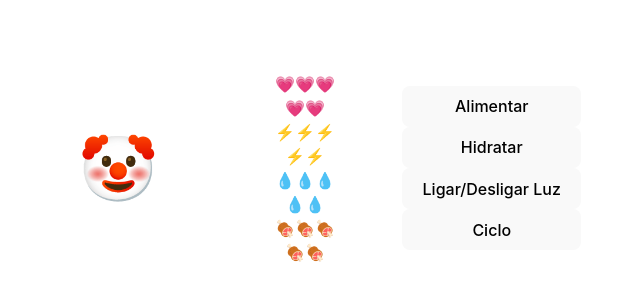
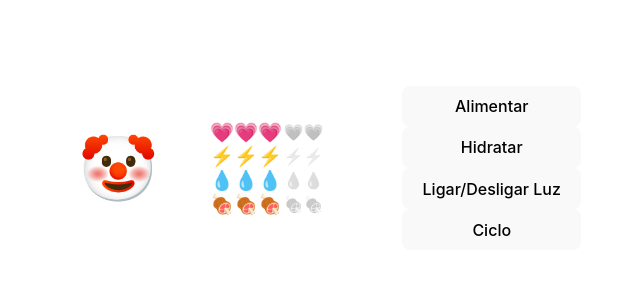
Before and after one commit to ufjf-dcc207/ufjf-dcc207-2024-3-a-atv06-DarlanHenrique, a React (Vite) app: page / in a window 1280 px wide. Shown: the part 232-532 px from the top of the page, without its empty margins (335-975 px from the left). Built offline with nearby package versions, Linux system fonts and the light colour scheme.

Commit message:
adding health logic

```diff
--- a/src/Attribute.css
+++ b/src/Attribute.css
@@ -1,3 +1,14 @@
-.inactive {
-  color: #ccc;
+.attribute {
+    display: flex;
+
+    .active {
+        scale: 1.2;
+    }
+    .inactive {
+        filter: grayscale(100%);
+        opacity: 0.4;
+        color: #ccc;
+        margin-left: 0.5em;
+    }
+
 }
--- a/src/Emoji.tsx
+++ b/src/Emoji.tsx
@@ -11,6 +11,10 @@ const EMOJIS = new Map<string, string>([
 
 export default function Emoji() {
   const [situation, setSituation] = useState("");
+  const [food, setFood] = useState(3);
+  const [water, setWater] = useState(3);
+  const [health, setHealth] = useState(3);
+  const [energy, setEnergy] = useState(3);
 
   //   function toHappy() {
   //     setSituation("happy");
@@ -41,35 +45,41 @@ export default function Emoji() {
   //     }
   //   }
 
-  function onAlimentar() {
-
+  function onFood() {
+    setFood(Math.min(food + 1, 5));
   }
 
-  function OnHidratar() {
-
+  function onWater() {
+    setWater(Math.min(water + 1, 5));
   }
 
-  function onLigaDesligaLuz() {
-
+  function onEnergy() {
+    setEnergy(Math.min(energy + 1, 5));
   }
 
   function onCiclo() {
+    setFood(Math.max(0, food - 1));
+    setWater(Math.max(0, water - 1));
+    setEnergy(Math.max(0, energy - 1));
 
+    if (food === 0) setHealth((prevHealth) => Math.max(0, prevHealth - 1));
+    if (water === 0) setHealth((prevHealth) => Math.max(0, prevHealth - 1));
+    if (energy === 0) setHealth((prevHealth) => Math.max(0, prevHealth - 1));
   }
 
   return (
     <div className="emoji">
       <div className="face">{EMOJIS.get(situation) || "🤡"}</div>
       <div className="attributes">
-        <Attribute icon="💗" value={3} />
-        <Attribute icon="⚡" value={3} />
-        <Attribute icon="💧" value={3} />
-        <Attribute icon="🍖" value={3} />
+        <Attribute icon="💗" value={health} />
+        <Attribute icon="⚡" value={energy} />
+        <Attribute icon="💧" value={water} />
+        <Attribute icon="🍖" value={food} />
       </div>
       <div className="actions">
-        <button onClick={onAlimentar}>Alimentar</button>
-        <button onClick={OnHidratar}>Hidratar</button>
-        <button onClick={onLigaDesligaLuz}>Ligar/Desligar Luz</button>
+        <button onClick={onFood}>Alimentar</button>
+        <button onClick={onWater}>Hidratar</button>
+        <button onClick={onEnergy}>Ligar/Desligar Luz</button>
         <button onClick={onCiclo}>Ciclo</button>
       </div>
     </div>
```
Lines whose indentation alone changed are shown as unchanged.
